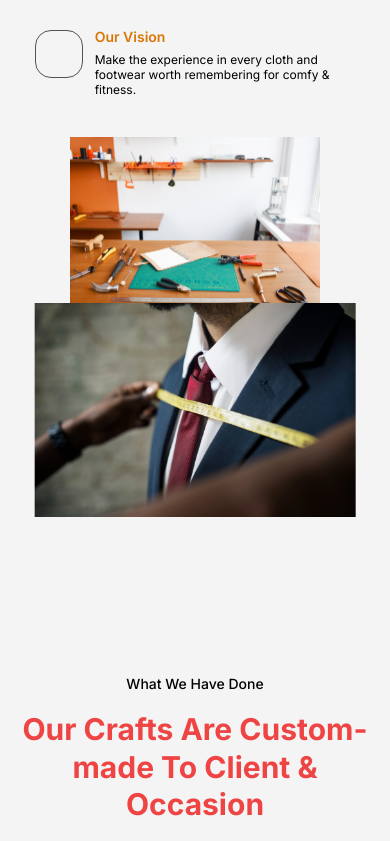
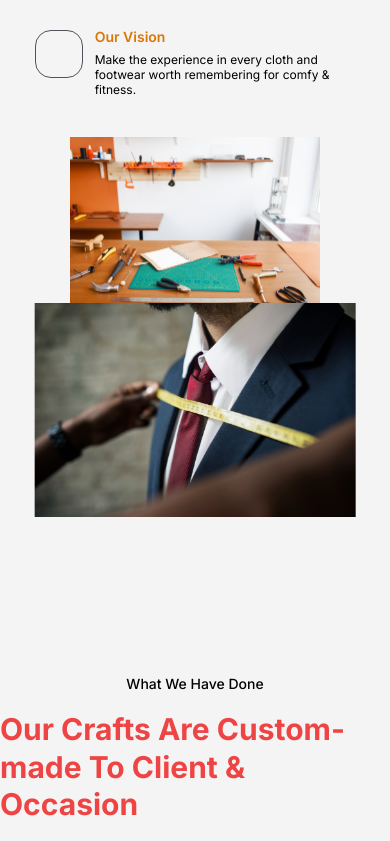
Before and after one commit to mmesomasaint/hulksmasher, a Next.js app: page / in a window 390 px wide. Shown: the part 1156-1997 px from the top of the page. Built offline with nearby package versions, Linux system fonts and the light colour scheme.

Commit message:
Feat: Implement title box component

```diff
--- a/app/page.tsx
+++ b/app/page.tsx
@@ -6,6 +6,7 @@ import ResponsiveNav from './components/responsive-nav'
 import Button from './components/button'
 import CraftCard from './components/craft-card'
 import PastWorks from './lib/past-works'
+import TitleBox from './components/title-box'
 
 export default function Home() {
   return (
@@ -133,17 +134,11 @@ export default function Home() {
                     />
                   </div>
                   <div className='flex order-first md:order-none flex-col justify-start items-start gap-5 px-[2%] md:px-10'>
-                    <h3 className='text-sm sm:text-base font-medium text-black leading-none'>
-                      What We Are About
-                    </h3>
-                    <h2 className='text-3xl sm:text-4xl font-bold text-red-500 leading-tight'>
-                      We Dress Our Clients For Any Occasion
-                    </h2>
-                    <p className='text-black text-sm sm:text-base font-medium leading-tight'>
+                    <TitleBox intro='What We Are About' main='We Dress Our Clients For Any Occasion' pos='LEFT'>
                       We take pride in our work and the satisfaction of our
                       clients. For every type of cloth and material we turn them
                       into the best experience.
-                    </p>
+                    </TitleBox>
                     <div className='py-3 flex justify-start items-start gap-3'>
                       <div className='w-12 h-12 flex shrink-0 justify-center items-center rounded-2xl border border-zinc-600'></div>
                       <div className='flex flex-col justify-start items-start gap-2'>
@@ -178,17 +173,11 @@ export default function Home() {
         <section className='bg-zinc-100'>
           <div className='max-w-[90rem] mx-auto'>
             <div className='w-full lg:w-[90%] xl:w-[80%] mx-auto flex flex-col justify-start items-center gap-5 py-20'>
-              <h3 className='text-sm sm:text-base font-medium text-black leading-none'>
-                What We Have Done
-              </h3>
-              <h2 className='text-3xl sm:text-4xl font-bold text-red-500 leading-tight w-full md:w-[50%] text-center'>
-                Our Crafts Are Custom-made To Client &amp; Occasion
-              </h2>
-              <p className='text-black text-sm sm:text-base font-medium leading-tight w-full md:w-[50%] text-center'>
-                We take pride in our work and the satisfaction of our clients.
-                For every type of cloth and material we turn them into the best
-                experience.
-              </p>
+                    <TitleBox intro='What We Have Done' main='Our Crafts Are Custom-made To Client &amp; Occasion' pos='CENTER'>
+                      We take pride in our work and the satisfaction of our
+                      clients. For every type of cloth and material we turn them
+                      into the best experience.
+                    </TitleBox>
               <div className='grid grid-cols-5 place-items-stretch gap-5 mt-5'>
                 {PastWorks.map(({ src, occasion, title }) => (
                   <CraftCard
```
